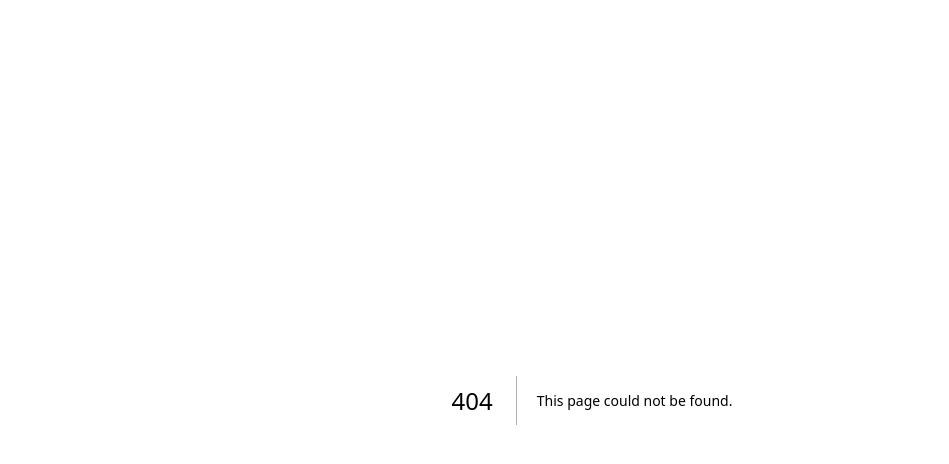
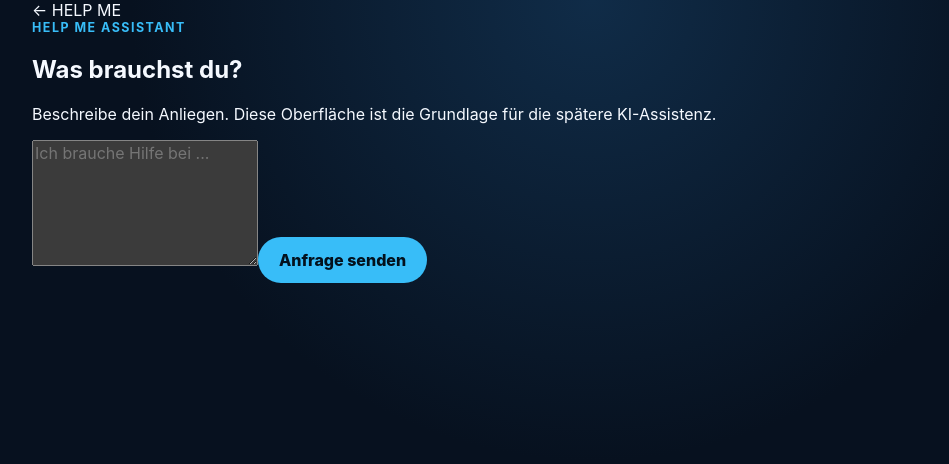
Before and after one commit to saiedahm/HELP-ME, a Next.js app in the folder apps/web/: page /help in a window 1280 px wide. Before the commit this address had no page. Shown: the top 464 px of the page, without its empty margins (48-997 px from the left). Built offline with nearby package versions, Linux system fonts and the light colour scheme.

Commit message:
Add interactive HELP ME assistant page

```diff
--- /dev/null
+++ b/apps/web/app/help/page.tsx
@@ -0,0 +1,56 @@
+"use client";
+
+import { FormEvent, useState } from "react";
+
+export default function HelpPage() {
+  const [message, setMessage] = useState("");
+  const [reply, setReply] = useState("");
+  const [loading, setLoading] = useState(false);
+
+  async function submit(event: FormEvent) {
+    event.preventDefault();
+    if (!message.trim() || loading) return;
+
+    setLoading(true);
+    setReply("");
+    try {
+      const response = await fetch("/api/help", {
+        method: "POST",
+        headers: { "Content-Type": "application/json" },
+        body: JSON.stringify({ message }),
+      });
+      const data = await response.json();
+      setReply(data.reply ?? data.error ?? "Unbekannter Fehler");
+    } catch {
+      setReply("Die Anfrage konnte gerade nicht verarbeitet werden.");
+    } finally {
+      setLoading(false);
+    }
+  }
+
+  return (
+    <main className="help-page">
+      <div className="container">
+        <a className="back-link" href="/">← HELP ME</a>
+        <section className="assistant-card">
+          <div className="eyebrow">HELP ME ASSISTANT</div>
+          <h1>Was brauchst du?</h1>
+          <p>Beschreibe dein Anliegen. Diese Oberfläche ist die Grundlage für die spätere KI-Assistenz.</p>
+          <form onSubmit={submit}>
+            <textarea
+              value={message}
+              onChange={(event) => setMessage(event.target.value)}
+              placeholder="Ich brauche Hilfe bei ..."
+              rows={6}
+              aria-label="Deine Anfrage"
+            />
+            <button className="button primary" type="submit" disabled={loading || !message.trim()}>
+              {loading ? "Wird verarbeitet ..." : "Anfrage senden"}
+            </button>
+          </form>
+          {reply && <div className="reply" role="status">{reply}</div>}
+        </section>
+      </div>
+    </main>
+  );
+}
```
